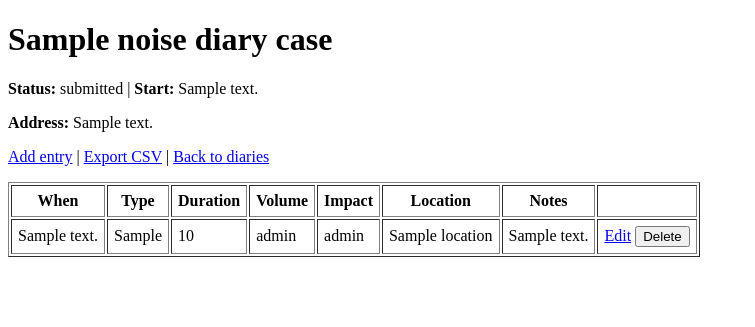
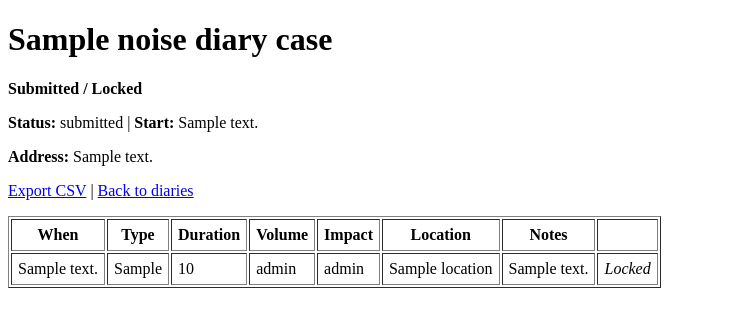
Before and after one commit to ErnieCap/WASBA, a Flask app: page /noise/1 in a window 1280 px wide. Shown: the part 71-398 px from the top of the page, without its empty margins (0-755 px from the left). Run offline with Flask 3, Linux system fonts and the light colour scheme; a database or web service that is not in the repository returns one stand-in record (values such as "Sample title"); some libraries are stand-ins or nearby versions.

Commit message:
improved noise diary handling and saving info

```diff
--- a/app.py
+++ b/app.py
@@ -374,6 +374,36 @@ def noise_entry_delete(case_id: str, entry_id: str):
 
     return redirect(url_for("noise_case_detail", case_id=case_id))
 
+@app.route("/noise/<case_id>/submit", methods=["POST"])
+def noise_case_submit(case_id: str):
+    case = _get_noise_case_or_404(case_id)
+
+    # already locked?
+    if case.get("status") in ("submitted", "closed"):
+        return redirect(url_for("noise_case_detail", case_id=case_id))
+
+    # optional: prevent empty submission
+    if USE_DB:
+        entries = list_noise_entries(case_id)
+    else:
+        entries = case.get("entries", [])
+
+    if not entries:
+        abort(400, "You can’t submit an empty diary.")
+
+    updates = {
+        "status": "submitted",
+        "submitted_at": datetime.now(timezone.utc).isoformat(),
+    }
+
+    if USE_DB:
+        update_noise_case(case_id, updates)
+    else:
+        NOISE_CASE_STORE[case_id].update(updates)
+
+    return redirect(url_for("noise_case_detail", case_id=case_id))
+
+
 
 @app.route("/noise/<case_id>/export.csv", methods=["GET"])
 def noise_export_csv(case_id: str):
--- a/db.py
+++ b/db.py
@@ -260,3 +260,24 @@ def delete_noise_entry(case_id: str, entry_id: str):
                 WHERE case_id = %s AND id = %s
             """, (case_id, entry_id))
         conn.commit()
+
+def update_noise_case(case_id: str, updates: dict):
+    # Example for sqlite3 with JSON column / key columns:
+    # You'll need to adapt this to your table design.
+    conn = _db_connect()
+    cur = conn.cursor()
+
+    fields = []
+    values = []
+
+    for k, v in updates.items():
+        fields.append(f"{k} = ?")
+        values.append(v)
+
+    values.append(case_id)
+
+    sql = f"UPDATE noise_cases SET {', '.join(fields)} WHERE id = ?"
+    cur.execute(sql, values)
+
+    conn.commit()
+    conn.close()
--- a/templates/noise/case_detail.html
+++ b/templates/noise/case_detail.html
@@ -1,16 +1,42 @@
 {% extends "base.html" %}
 {% block content %}
   <h1>{{ case.title }}</h1>
+  {% if case.status == "submitted" %}
+  <div class="alert alert-info">
+    <strong>Submitted / Locked</strong>
+    {% if case.submitted_at %}
+      <span>— {{ case.submitted_at }}</span>
+    {% endif %}
+  </div>
+{% else %}
+  <div class="alert alert-secondary">
+    <strong>Open</strong> — entries can still be added or edited.
+  </div>
+{% endif %}
+
   <p><strong>Status:</strong> {{ case.status }} | <strong>Start:</strong> {{ case.start_date }}</p>
   {% if case.address_text %}
     <p><strong>Address:</strong> {{ case.address_text }}</p>
   {% endif %}
 
   <p>
+  {% if case.status != "submitted" %}
     <a href="{{ url_for('noise_entry_new', case_id=case.id) }}">Add entry</a> |
+    <form method="post"
+          action="{{ url_for('noise_case_submit', case_id=case.id) }}"
+          style="display:inline">
+        <button type="submit"
+                onclick="return confirm('Submit this noise diary? Once submitted it cannot be edited.')">
+          Submit diary
+         </button>
+       </form>
+    |
+    {% endif %}
+
     <a href="{{ url_for('noise_export_csv', case_id=case.id) }}">Export CSV</a> |
     <a href="{{ url_for('noise_index') }}">Back to diaries</a>
   </p>
+
 
   {% if entries|length == 0 %}
     <p>No entries yet.</p>
@@ -39,11 +65,18 @@
             <td>{{ e.location }}</td>
             <td style="max-width: 420px">{{ e.notes }}</td>
             <td>
-              <a href="{{ url_for('noise_entry_edit', case_id=case.id, entry_id=e.id) }}">Edit</a>
-              <form method="post" action="{{ url_for('noise_entry_delete', case_id=case.id, entry_id=e.id) }}" style="display:inline">
+              {% if case.status != "submitted" %}
+               <a href="{{ url_for('noise_entry_edit', case_id=case.id, entry_id=e.id) }}">Edit</a>
+               <form method="post"
+                     action="{{ url_for('noise_entry_delete', case_id=case.id, entry_id=e.id) }}"
+                     style="display:inline">
                 <button type="submit" onclick="return confirm('Delete this entry?')">Delete</button>
-              </form>
+               </form>
+              {% else %}
+               <em>Locked</em>
+              {% endif %}
             </td>
+
           </tr>
         {% endfor %}
       </tbody>
```
